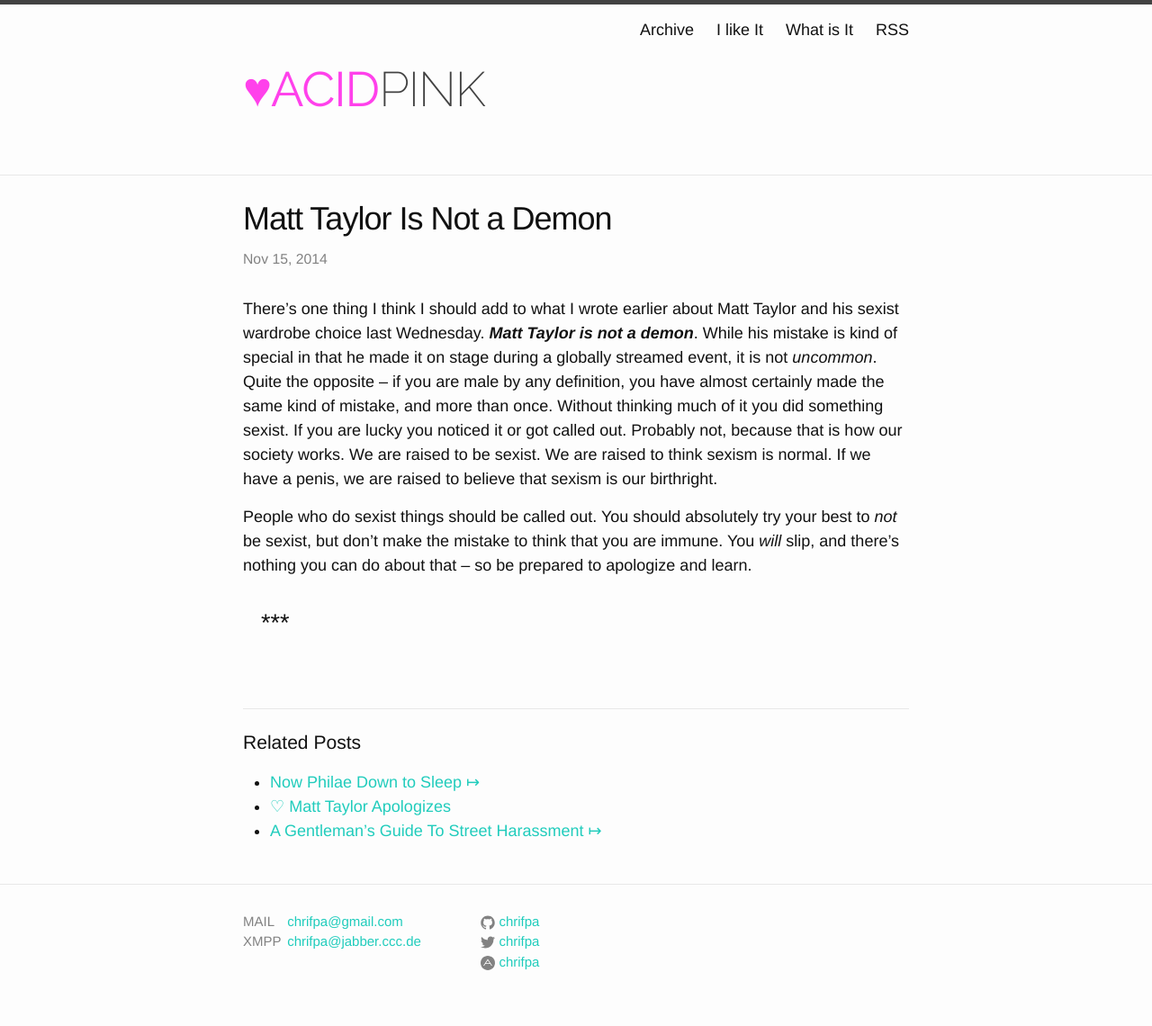
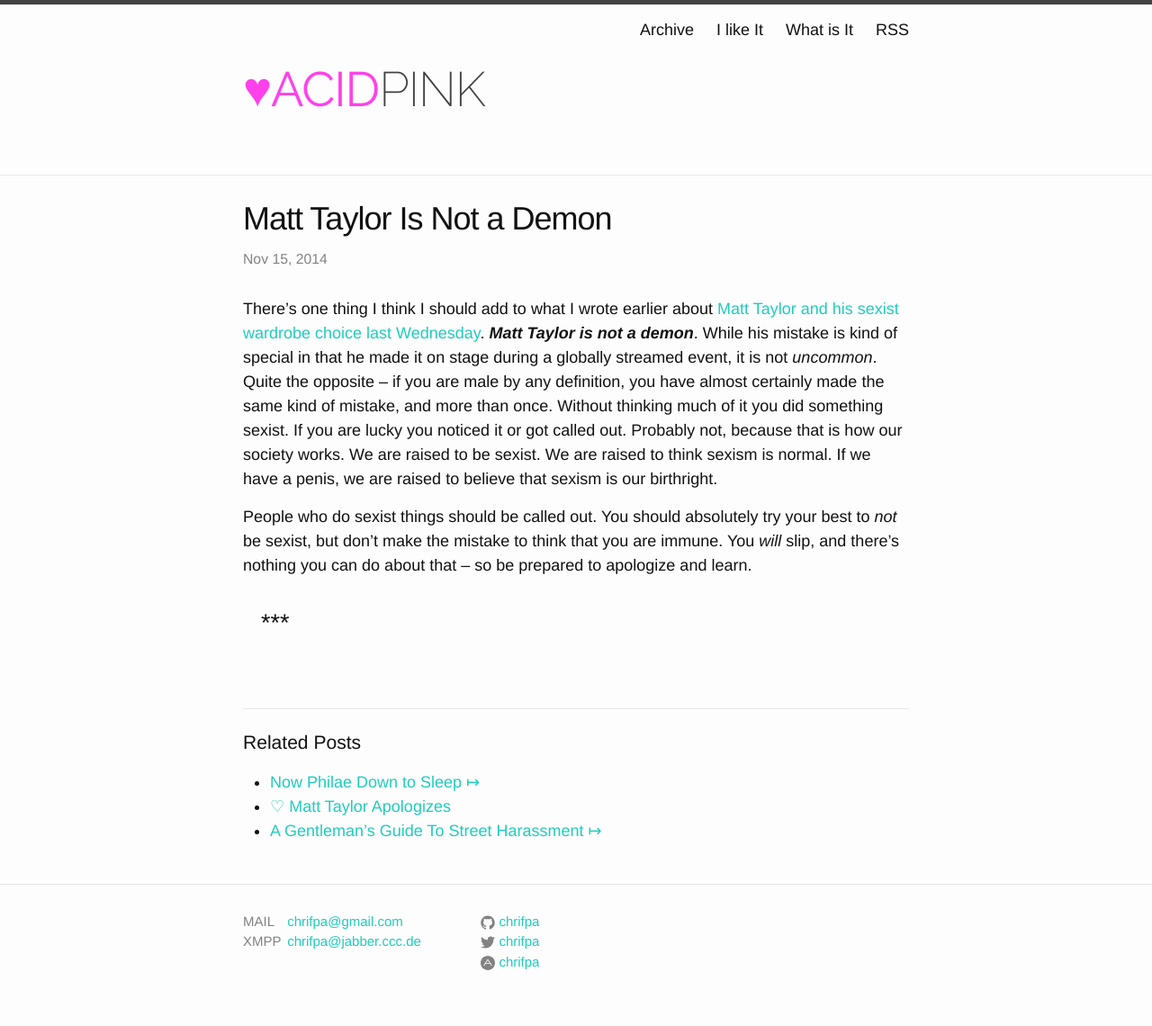
Before and after one commit to acdpnk/chrifpa.github.io, a Jekyll site: the page built from _posts/2014-11-15-matt-taylor-is-not-a-demon.md, in a window 1280 px wide. Shown: the whole page at 90% size. Built offline with Jekyll 4.4.1, drawn with Linux system fonts in a browser that asks for light colours; part of the change alters nothing that is shown.

Commit message:
forgot the link

```diff
--- a/_posts/2014-11-15-matt-taylor-is-not-a-demon.md
+++ b/_posts/2014-11-15-matt-taylor-is-not-a-demon.md
@@ -5,6 +5,9 @@ title: "Matt Taylor Is Not a Demon"
 layout: post
 tags: politics feminism
 ---
-There's one thing I think I should add to what I wrote earlier about Matt Taylor and his sexist wardrobe choice last Wednesday. ***Matt Taylor is not a demon***. While his mistake is kind of special in that he made it on stage during a globally streamed event, it is not *uncommon*. Quite the opposite -- if you are male by any definition, you have almost certainly made the same kind of mistake, and more than once. Without thinking much of it you did something sexist. If you are lucky you noticed it or got called out. Probably not, because that is how our society works. We are raised to be sexist. We are raised to think sexism is normal. If we have a penis, we are raised to believe that sexism is our birthright.
+There's one thing I think I should add to what I wrote earlier about [Matt Taylor and his sexist wardrobe choice last Wednesday][shirt]. ***Matt Taylor is not a demon***. While his mistake is kind of special in that he made it on stage during a globally streamed event, it is not *uncommon*. Quite the opposite -- if you are male by any definition, you have almost certainly made the same kind of mistake, and more than once. Without thinking much of it you did something sexist. If you are lucky you noticed it or got called out. Probably not, because that is how our society works. We are raised to be sexist. We are raised to think sexism is normal. If we have a penis, we are raised to believe that sexism is our birthright.
 
 People who do sexist things should be called out. You should absolutely try your best to *not* be sexist, but don't make the mistake to think that you are immune. You *will* slip, and there's nothing you can do about that -- so be prepared to apologize and learn.
+
+
+[shirt]: http://acid.pink/2014-11-12-on-matt-taylors-shirt/
```
